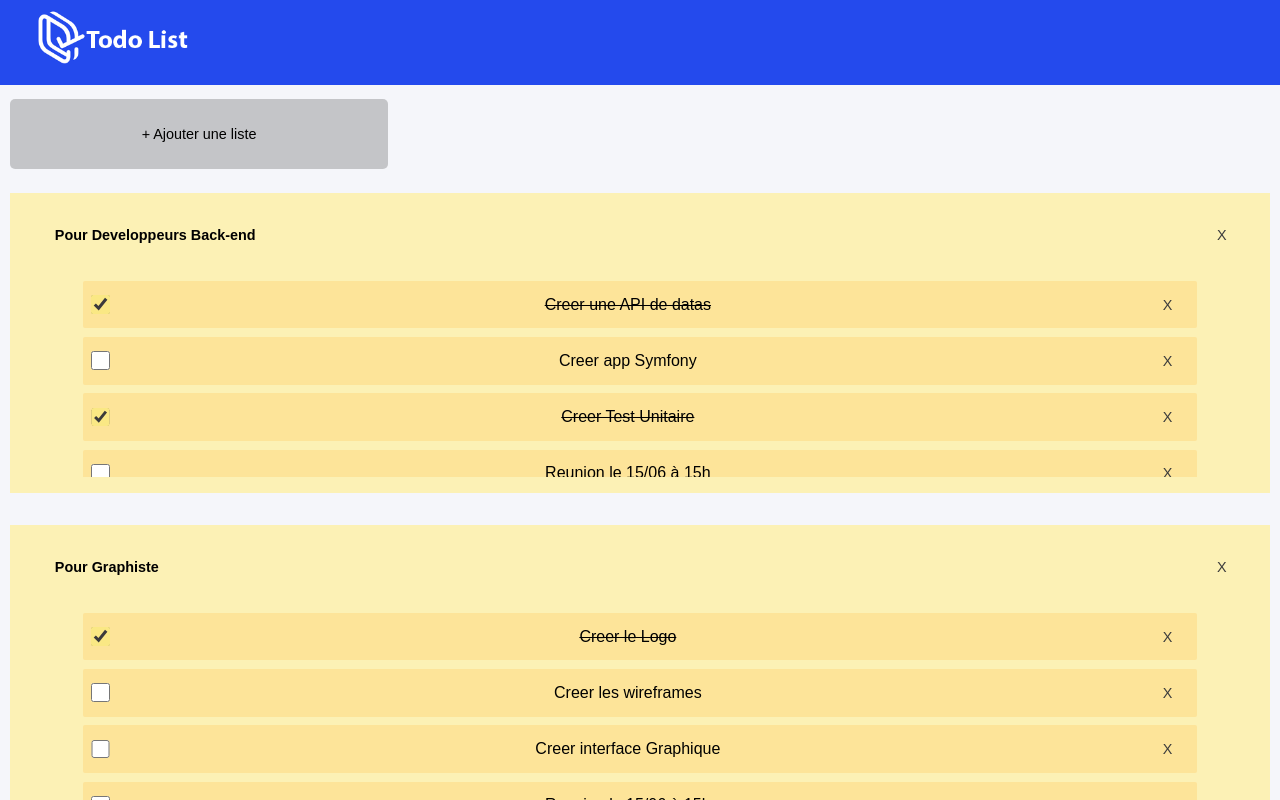
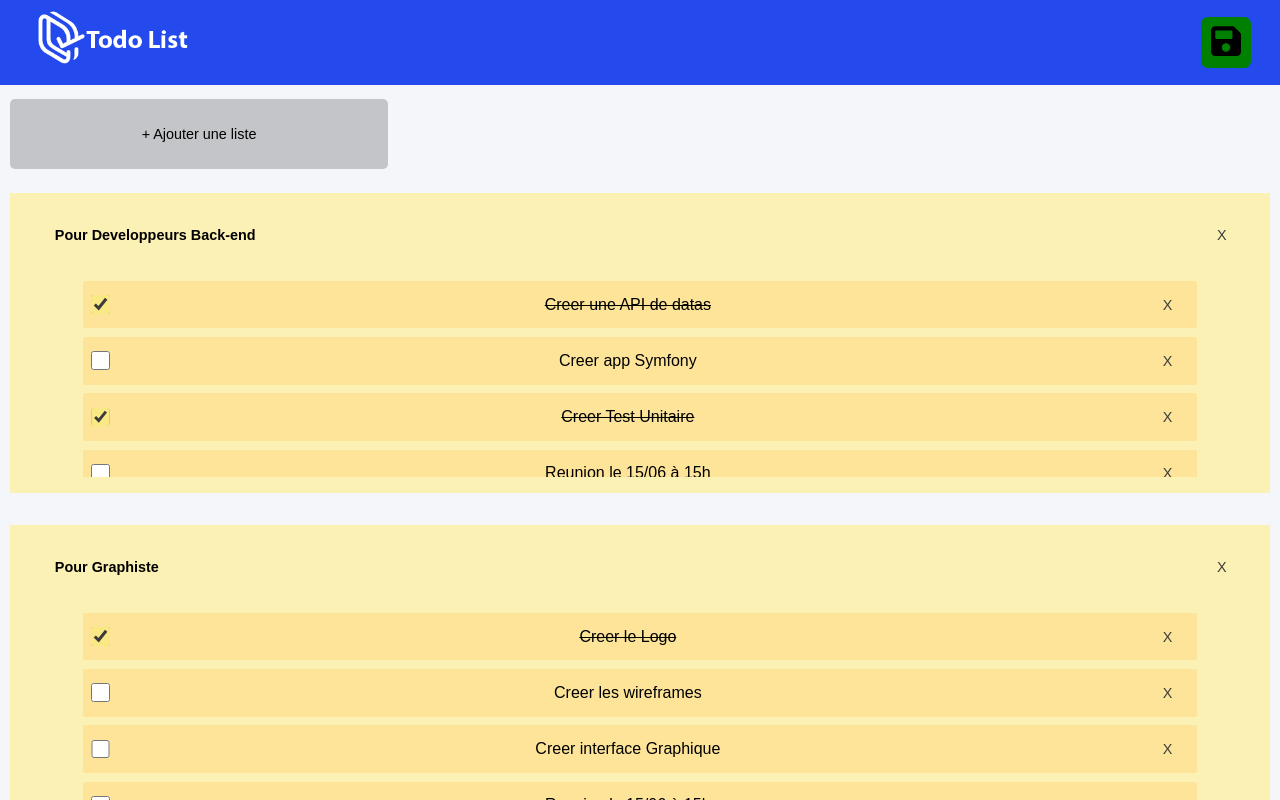
Before and after one commit to ThomasBrossier/TodoList-ReactJS, a React (Create React App) app: page / in a window 1280 px wide. Built offline with nearby package versions, Linux system fonts and the light colour scheme.

Commit message:
Add Save Buton

```diff
--- a/package.json
+++ b/package.json
@@ -7,6 +7,7 @@
     "@testing-library/jest-dom": "^5.16.4",
     "@testing-library/react": "^13.3.0",
     "@testing-library/user-event": "^13.5.0",
+    "axios": "^0.27.2",
     "node-sass": "^7.0.1",
     "nth-check": "^2.1.1",
     "prop-types": "^15.8.1",
--- /dev/null
+++ b/src/components/buttons/SaveButton.jsx
@@ -0,0 +1,21 @@
+import React from 'react'
+import style from './saveButton.module.scss'
+import apiFirebase from '../../conf/api.firebase';
+import { useSelector } from 'react-redux/es/exports';
+
+
+
+const SaveButton = () => {
+
+  const lists = useSelector(state => state.lists)
+  const saveTodos = ()=>{
+    apiFirebase.put('todos.json', lists)
+  }
+  return (
+    <button type='button' onClick={()=>saveTodos()} className={style.btnSave}>
+      <img src="./svg/save.svg" alt='save'/>
+    </button>
+  )
+}
+
+export default SaveButton
--- /dev/null
+++ b/src/components/buttons/saveButton.module.scss
@@ -0,0 +1,17 @@
+@use '../../utils/mixins';
+
+ .btnSave{
+  @include mixins.large{
+    font-size: 1rem;
+    width: 50px;
+    padding: 0.5rem  0.7rem;
+      &:hover{
+        background-color: none;
+        cursor: pointer;
+        color : green;
+      }
+    }
+    background: green;
+    width: 65px;
+    margin: 0 ;
+}
--- a/src/components/header/Header.jsx
+++ b/src/components/header/Header.jsx
@@ -1,11 +1,13 @@
 import React from 'react'
 import style from './header.module.scss'
 import Logo from './Logo'
+import SaveButton from '../buttons/SaveButton'
 
 const Header = () => {
   return (
     <div className={style.header}>
       <Logo/>
+      <SaveButton/>
     </div>
   )
 }
--- /dev/null
+++ b/src/conf/api.firebase.js
@@ -0,0 +1,7 @@
+import * as axios from 'axios'
+
+const apiFirebase = axios.create({
+    baseURL : 'https://todo-list-6eff5-default-rtdb.europe-west1.firebasedatabase.app/'
+})
+
+export default apiFirebase;
```
Also changed, not shown: public/svg/save.svg (added), 1 other file (tests, documents, lock files or other folders).
